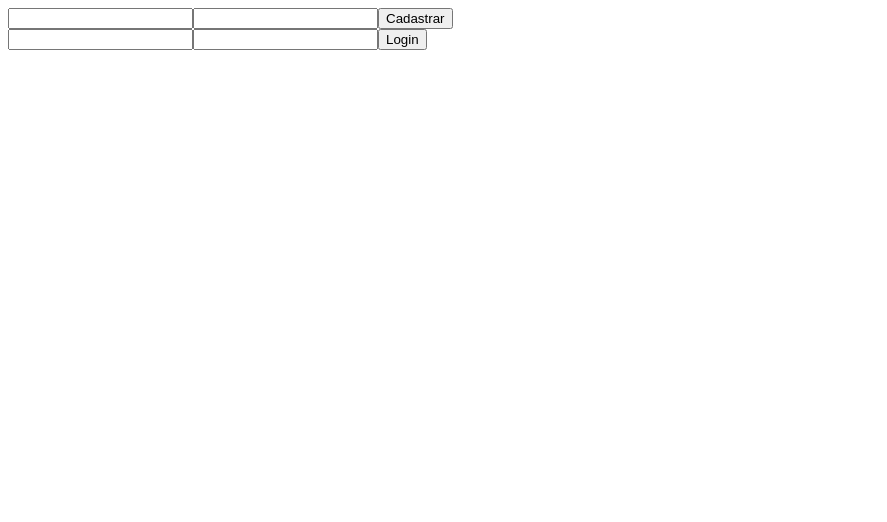
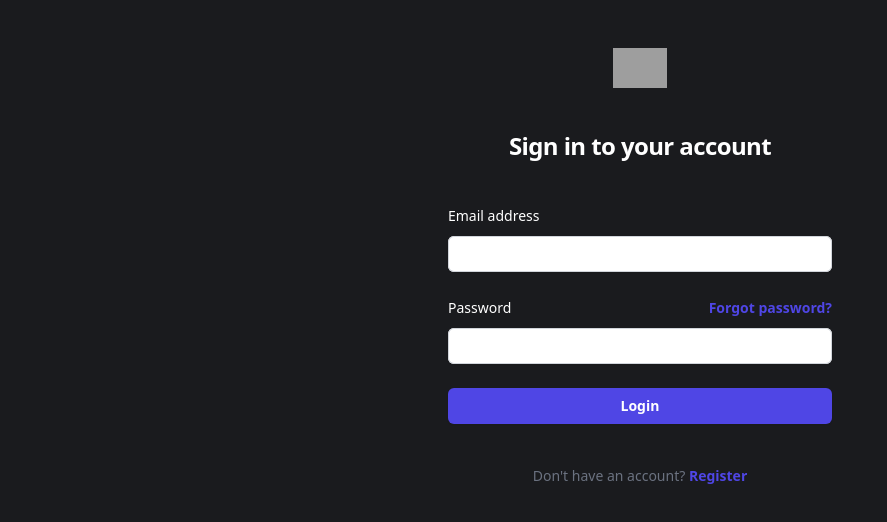
Before and after one commit to caions/game-project-next, a Next.js app: page /auth in a window 1280 px wide. Shown: the top 522 px of the page, without its empty margins (0-887 px from the left). Built offline with nearby package versions, Linux system fonts and the light colour scheme; no server answers; grey boxes are pictures that could not be loaded.

Commit message:
feat: login page

```diff
--- a/package.json
+++ b/package.json
@@ -21,6 +21,7 @@
     "postcss": "8.4.24",
     "react": "18.2.0",
     "react-dom": "18.2.0",
+    "react-icons": "^4.10.1",
     "tailwindcss": "3.3.2",
     "typescript": "5.1.3"
   }
--- a/src/components/Card.tsx
+++ b/src/components/Card.tsx
@@ -1,5 +1,8 @@
+import React from "react";
+import { useRouter } from "next/router";
 import Image from "next/image";
-import React from "react";
+import { FaHeart } from "react-icons/fa";
+
 
 type Card = {
   image?: string;
@@ -10,6 +13,7 @@ type Card = {
   onClick?: () => void;
 };
 
+
 const Card: React.FC<Card> = ({
   image,
   title,
@@ -18,8 +22,15 @@ const Card: React.FC<Card> = ({
   play,
   onClick,
 }) => {
+  const router = useRouter();
+
+  const handleHeartClick = () => {
+    // Realizar ação desejada ao clicar no coração
+    router.push("/auth");
+  };
+
   return (
-    <div className="max-w-sm rounded overflow-hidden shadow-lg flex bg-blue-950 flex-col place-content-between">
+    <div className="max-w-sm rounded overflow-hidden shadow-lg flex bg-blue-950 flex-col place-content-between relative">
       <div className="card-content" style={{ height: "250px" }}>
         {image && <Image src={image} alt="img" width={700} height={700} />}
         <div className="px-6 py-4">
@@ -47,7 +58,15 @@ const Card: React.FC<Card> = ({
           </a>
         )}
       </div>
-    </div>
+      <div className="absolute bottom-0 right-0 p-2">
+      <button
+          onClick={handleHeartClick}
+          className="absolute bottom-4 right-4 text-white"
+        >
+          <FaHeart size={20} />
+        </button>
+      </div>
+      </div>
   );
 };
 
--- /dev/null
+++ b/src/components/Login.tsx
@@ -0,0 +1,99 @@
+import { handleSignin, handleSignup } from "@/services/firebaseAuth";
+import React, { useState } from "react";
+
+export const Login = () => {
+  const [email, setEmail] = useState("");
+  const [password, setPassword] = useState("");
+
+  return (
+    <>
+      <div className="flex min-h-full flex-col justify-center px-6 py-12 lg:px-8">
+        <div className="sm:mx-auto sm:w-full sm:max-w-sm">
+          <img
+            className="mx-auto h-10 w-auto"
+            src="https://tailwindui.com/img/logos/mark.svg?color=indigo&shade=600"
+            alt="Your Company"
+          />
+          <h2 className="mt-10 text-center text-2xl font-bold leading-9 tracking-tight text-white">
+            Sign in to your account
+          </h2>
+        </div>
+
+        <div className="mt-10 sm:mx-auto sm:w-full sm:max-w-sm">
+          <form className="space-y-6" action="#" method="POST">
+            <div>
+              <label
+                htmlFor="email"
+                className="block text-sm font-medium leading-6 text-white"
+              >
+                Email address
+              </label>
+              <div className="mt-2">
+                <input
+                  id="email"
+                  name="email"
+                  type="email"
+                  onChange={(e)=>setEmail(e.target.value)}
+                  value={email}
+                  required
+                  className="block w-full rounded-md border-0 py-1.5 text-gray-900 shadow-sm ring-1 ring-inset ring-gray-300 placeholder:text-gray-400 focus:ring-2 focus:ring-inset focus:ring-indigo-600 sm:text-sm sm:leading-6"
+                />
+              </div>
+            </div>
+
+            <div>
+              <div className="flex items-center justify-between">
+                <label
+                  htmlFor="password"
+                  className="block text-sm font-medium leading-6 text-white"
+                >
+                  Password
+                </label>
+                <div className="text-sm">
+                  <a
+                    href="#"
+                    className="font-semibold text-indigo-600 hover:text-indigo-500"
+                  >
+                    Forgot password?
+                  </a>
+                </div>
+              </div>
+              <div className="mt-2">
+                <input
+                  id="password"
+                  name="password"
+                  type="password"
+                  onChange={(e)=>setPassword(e.target.value)}
+                  value={password}
+                  required
+                  className="block w-full rounded-md border-0 py-1.5 text-gray-900 shadow-sm ring-1 ring-inset ring-gray-300 placeholder:text-gray-400 focus:ring-2 focus:ring-inset focus:ring-indigo-600 sm:text-sm sm:leading-6"
+                />
+              </div>
+            </div>
+
+            <div>
+              <button
+                type="button"
+                onClick={()=>handleSignin(email,password)}
+                className="flex w-full justify-center rounded-md bg-indigo-600 px-3 py-1.5 text-sm font-semibold leading-6 text-white shadow-sm hover:bg-indigo-500 focus-visible:outline focus-visible:outline-2 focus-visible:outline-offset-2 focus-visible:outline-indigo-600"
+              >
+                Login
+              </button>
+            </div>
+          </form>
+
+          <p className="mt-10 text-center text-sm text-gray-500">
+            Don&apos;t have an account?
+            <a
+              href="#"
+              className="font-semibold leading-6 text-indigo-600 hover:text-indigo-500"
+            >
+              {" "}
+              Register
+            </a>
+          </p>
+        </div>
+      </div>
+    </>
+  );
+};
--- a/src/components/Signup.tsx
+++ /dev/null
@@ -1,38 +0,0 @@
-import { handleSignin, handleSignup } from "@/services/firebaseAuth";
-import React, { useState } from "react";
-
-export const Signup = () => {
-  const [email, setEmail] = useState("");
-  const [password, setPassword] = useState("");
-
-  return (
-    <>
-      <div>
-        <input
-          type="email"
-          value={email}
-          onChange={(e) => setEmail(e.target.value)}
-        />
-        <input
-          type="password"
-          value={password}
-          onChange={(e) => setPassword(e.target.value)}
-        />
-        <button onClick={()=>handleSignup(email,password)}>Cadastrar</button>
-      </div>
-      <div>
-        <input
-          type="email"
-          value={email}
-          onChange={(e) => setEmail(e.target.value)}
-        />
-        <input
-          type="password"
-          value={password}
-          onChange={(e) => setPassword(e.target.value)}
-        />
-        <button onClick={()=>handleSignin(email,password)}>Login</button>
-      </div>
-    </>
-  );
-};
--- /dev/null
+++ b/src/pages/_app.tsx
@@ -0,0 +1,6 @@
+import "../app/globals.css";
+import type { AppProps } from "next/app";
+
+export default function App({ Component, pageProps }: AppProps) {
+  return <Component {...pageProps} />;
+}
--- a/src/pages/auth.tsx
+++ b/src/pages/auth.tsx
@@ -1,5 +1,5 @@
-import { Signup } from "@/components/Signup";
+import {Login} from "@/components/Login";
 
 export default function Auth() {
-  return <Signup />
+  return <Login />
 }
--- a/tailwind.config.js
+++ b/tailwind.config.js
@@ -20,10 +20,9 @@ const tailwindTransforms = plugin(function ({ addUtilities }) {
 });
 
 module.exports = {
+  darkMode: 'class',
   content: [
-    './src/pages/**/*.{js,ts,jsx,tsx,mdx}',
-    './src/components/**/*.{js,ts,jsx,tsx,mdx}',
-    './src/app/**/*.{js,ts,jsx,tsx,mdx}',
+    "./src/**/*.{js,ts,jsx,tsx}",
   ],
   theme: {
     extend: {
```
Also changed, not shown: src/pages/index.tsx (renamed from src/app/page.tsx), 1 other file (tests, documents, lock files or other folders).
